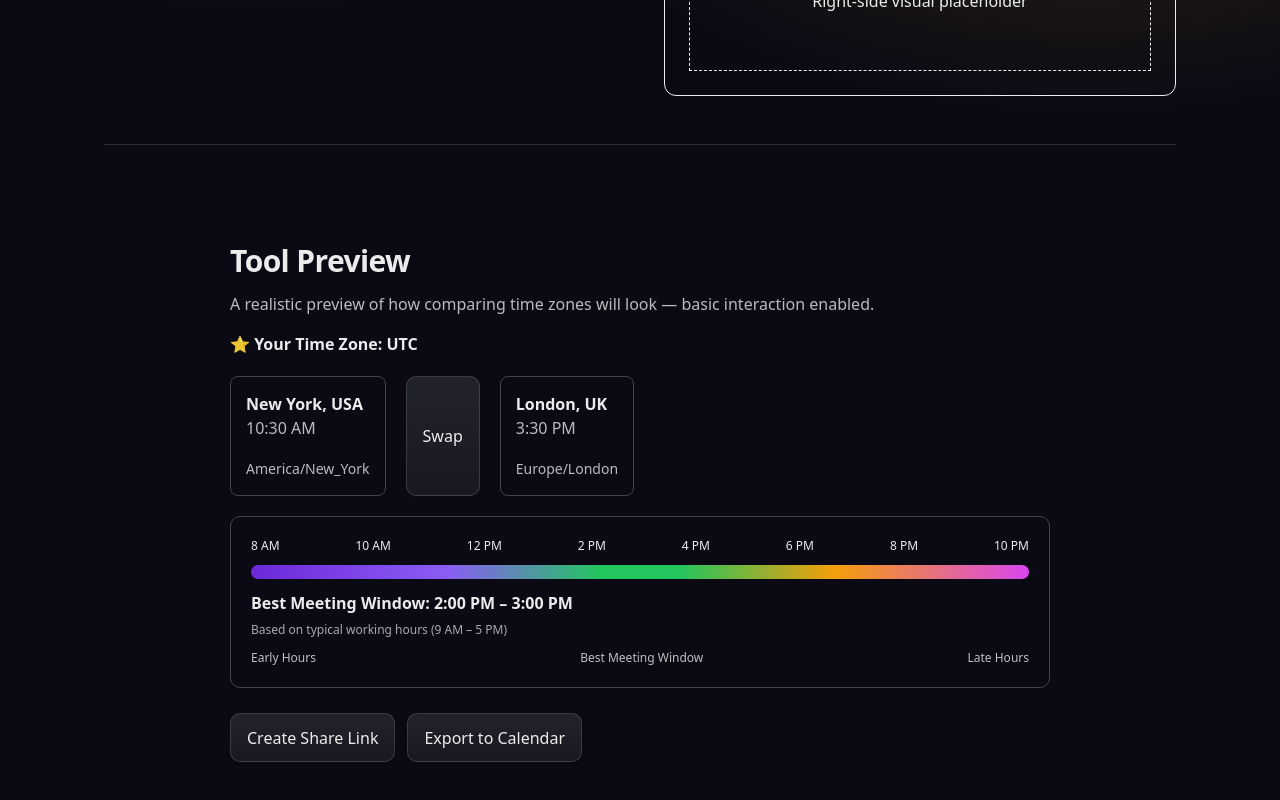
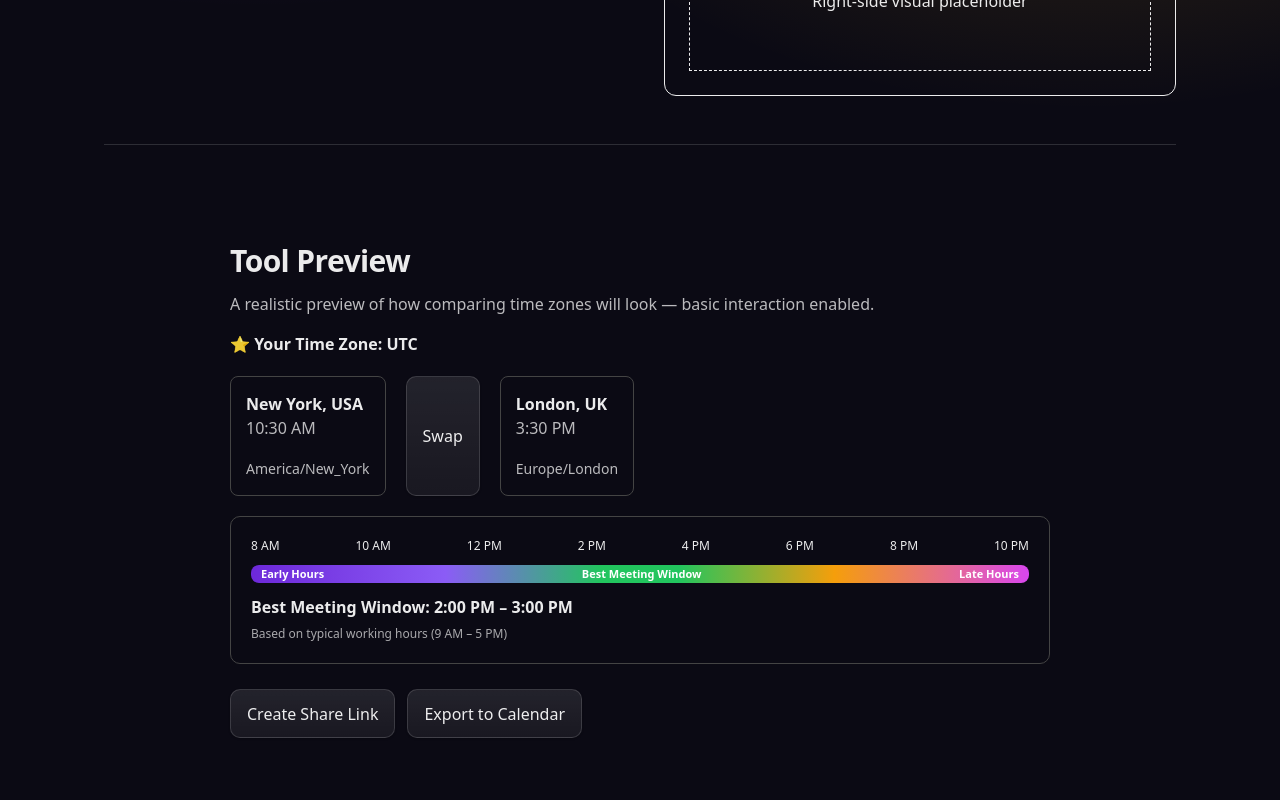
Before and after one commit to techtalk1282/Best-Meeting-Time, a Next.js app: page / in a window 1280 px wide. Shown: the part 507-1307 px from the top of the page. After the commit the page ends 1285 px from the top, so only its background shows below. Built offline with nearby package versions, Linux system fonts and the light colour scheme.

Commit message:
feat: add overlay timeline labels for Early Hours / Best Meeting Window / Late Hours

```diff
--- a/app/ui/ToolPreviewSection.tsx
+++ b/app/ui/ToolPreviewSection.tsx
@@ -2,7 +2,7 @@
 
 // app/ui/ToolPreviewSection.tsx
 // PURPOSE: Tool preview section with timeline strip, share link, calendar export.
-// Adds automatic viewer timezone detection and improved timeline messaging.
+// Includes gradient timeline with overlay labels.
 
 import { useState, useEffect } from "react";
 
@@ -18,8 +18,8 @@ type Window = {
 };
 
 function calculateOverlap(cityA: City, cityB: City): Window {
+
   const now = new Date();
-
   const dateStr = now.toISOString().split("T")[0];
 
   const aStart = new Date(`${dateStr}T09:00:00`);
@@ -38,6 +38,7 @@ function calculateOverlap(cityA: City, cityB: City): Window {
 }
 
 export default function ToolPreviewSection() {
+
   const [viewerTZ, setViewerTZ] = useState<string | null>(null);
 
   useEffect(() => {
@@ -71,24 +72,26 @@ export default function ToolPreviewSection() {
   }
 
   async function createShareLink() {
+
     if (creatingShare) return;
 
     setCreatingShare(true);
     setCopyMessage("");
 
     try {
+
       const res = await fetch("/api/share", {
         method: "POST",
         headers: {
-          "Content-Type": "application/json",
+          "Content-Type": "application/json"
         },
         body: JSON.stringify({
           cities: [
             { name: cityA.name, tz: cityA.tz },
-            { name: cityB.name, tz: cityB.tz },
+            { name: cityB.name, tz: cityB.tz }
           ],
-          windows: [meetingWindow],
-        }),
+          windows: [meetingWindow]
+        })
       });
 
       if (!res.ok) throw new Error("Share creation failed");
@@ -98,26 +101,39 @@ export default function ToolPreviewSection() {
       const fullUrl = `${window.location.origin}${data.url}`;
 
       setShareLink(fullUrl);
+
     } catch (err) {
+
       console.error("share_link_error", err);
       setCopyMessage("Unable to create share link");
+
     } finally {
+
       setCreatingShare(false);
+
     }
+
   }
 
   async function copyLink() {
+
     if (!shareLink) return;
 
     try {
+
       await navigator.clipboard.writeText(shareLink);
       setCopyMessage("Link copied");
+
     } catch {
+
       setCopyMessage("Copy failed");
+
     }
+
   }
 
   function openGoogleCalendar() {
+
     const start =
       new Date(meetingWindow.startUtc)
         .toISOString()
@@ -143,9 +159,11 @@ export default function ToolPreviewSection() {
       `&details=${details}`;
 
     window.open(url, "_blank", "noopener,noreferrer");
+
   }
 
   function openOutlookCalendar() {
+
     const start = meetingWindow.startUtc;
     const end = meetingWindow.endUtc;
 
@@ -163,9 +181,11 @@ export default function ToolPreviewSection() {
       `&body=${body}`;
 
     window.open(url, "_blank", "noopener,noreferrer");
+
   }
 
   function downloadICS() {
+
     const start =
       new Date(meetingWindow.startUtc)
         .toISOString()
@@ -184,15 +204,17 @@ export default function ToolPreviewSection() {
       `&start=${start}&end=${end}`;
 
     window.open(url, "_blank");
+
   }
 
   return (
+
     <div style={{ maxWidth: 900, margin: "0 auto", padding: 40 }}>
+
       <h2>Tool Preview</h2>
 
       <p>
-        A realistic preview of how comparing time zones will look — basic
-        interaction enabled.
+        A realistic preview of how comparing time zones will look — basic interaction enabled.
       </p>
 
       {viewerTZ && (
@@ -202,6 +224,7 @@ export default function ToolPreviewSection() {
       )}
 
       <div style={{ display: "flex", gap: 20, marginBottom: 20 }}>
+
         <div style={{ border: "1px solid #444", padding: 15, borderRadius: 8 }}>
           <strong>{cityA.name}</strong>
           <p>{cityA.time}</p>
@@ -215,6 +238,7 @@ export default function ToolPreviewSection() {
           <p>{cityB.time}</p>
           <small>{cityB.tz}</small>
         </div>
+
       </div>
 
       {/* Timeline */}
@@ -224,15 +248,16 @@ export default function ToolPreviewSection() {
           border: "1px solid #444",
           padding: 20,
           borderRadius: 10,
-          marginBottom: 25,
+          marginBottom: 25
         }}
       >
+
         <div
           style={{
             display: "flex",
             justifyContent: "space-between",
             fontSize: 12,
-            marginBottom: 10,
+            marginBottom: 10
           }}
         >
           <span>8 AM</span>
@@ -245,14 +270,42 @@ export default function ToolPreviewSection() {
           <span>10 PM</span>
         </div>
 
+        <div style={{ position: "relative" }}>
+
           <div
             style={{
-            height: 14,
+              height: 18,
               borderRadius: 8,
               background:
-              "linear-gradient(to right,#6d28d9 0%,#8b5cf6 25%,#22c55e 45%,#22c55e 55%,#f59e0b 75%,#d946ef 100%)",
+                "linear-gradient(to right,#6d28d9 0%,#8b5cf6 25%,#22c55e 45%,#22c55e 55%,#f59e0b 75%,#d946ef 100%)"
             }}
           />
+
+          <div
+            style={{
+              position: "absolute",
+              top: 0,
+              left: 0,
+              width: "100%",
+              height: "100%",
+              display: "flex",
+              justifyContent: "space-between",
+              alignItems: "center",
+              fontSize: 11,
+              fontWeight: 600,
+              color: "white",
+              padding: "0 10px",
+              pointerEvents: "none"
+            }}
+          >
+
+            <span>Early Hours</span>
+            <span>Best Meeting Window</span>
+            <span>Late Hours</span>
+
+          </div>
+
+        </div>
 
         <div style={{ marginTop: 12, fontWeight: 600 }}>
           Best Meeting Window: <strong>2:00 PM – 3:00 PM</strong>
@@ -262,19 +315,6 @@ export default function ToolPreviewSection() {
           Based on typical working hours (9 AM – 5 PM)
         </div>
 
-        <div
-          style={{
-            marginTop: 10,
-            display: "flex",
-            justifyContent: "space-between",
-            fontSize: 12,
-            opacity: 0.8,
-          }}
-        >
-          <span>Early Hours</span>
-          <span>Best Meeting Window</span>
-          <span>Late Hours</span>
-        </div>
       </div>
 
       <div style={{ display: "flex", gap: 12 }}>
@@ -290,9 +330,7 @@ export default function ToolPreviewSection() {
       {calendarMenuOpen && (
         <div style={{ marginTop: 20, display: "flex", gap: 12, flexWrap: "wrap" }}>
           <button onClick={openGoogleCalendar}>Add to Google Calendar</button>
-
           <button onClick={openOutlookCalendar}>Add to Outlook Calendar</button>
-
           <button onClick={downloadICS}>Apple / iCal Download</button>
         </div>
       )}
@@ -310,6 +348,9 @@ export default function ToolPreviewSection() {
           <small>Links remain active for 45 days.</small>
         </div>
       )}
+
     </div>
+
   );
+
 }
```
Lines whose indentation alone changed are shown as unchanged.
